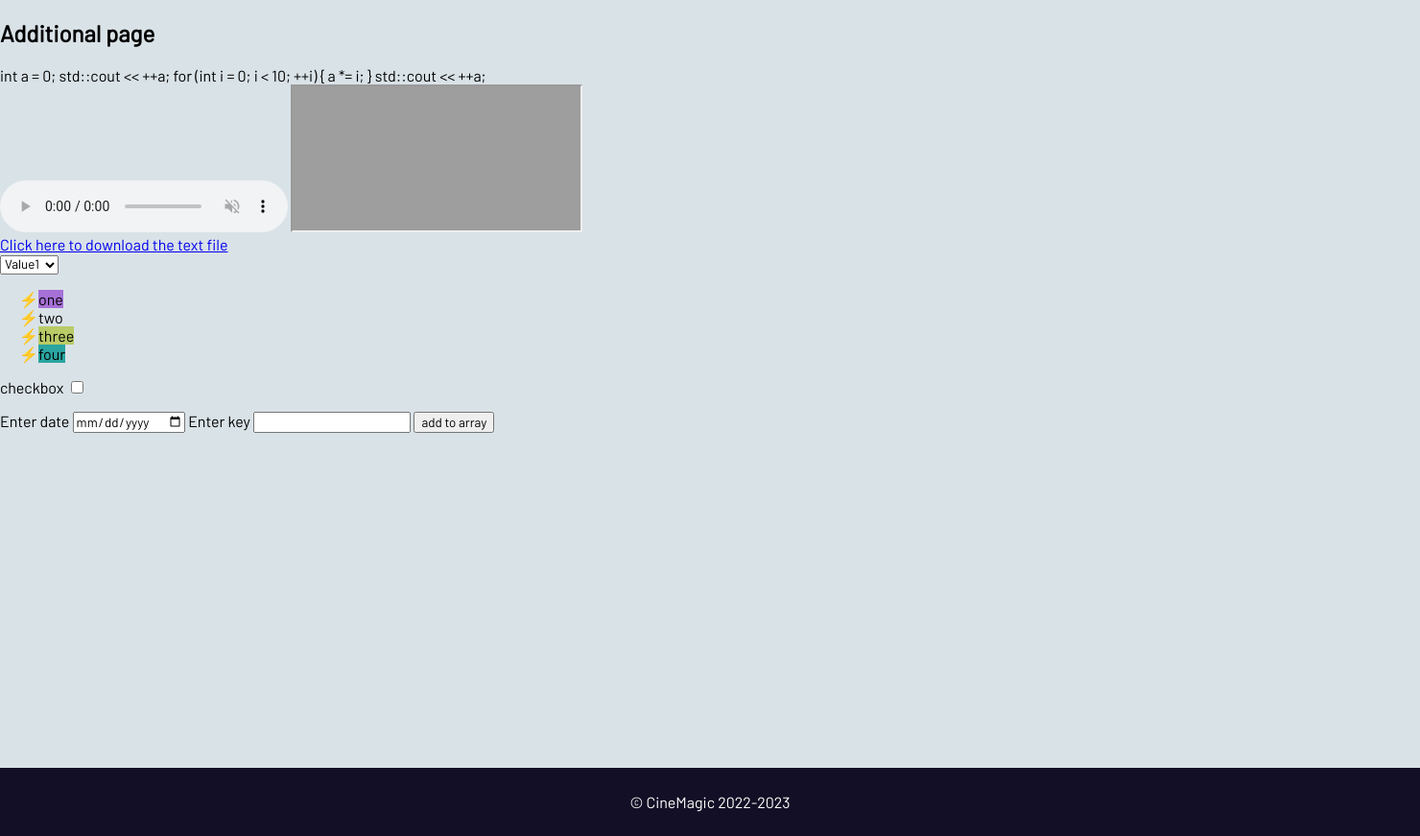
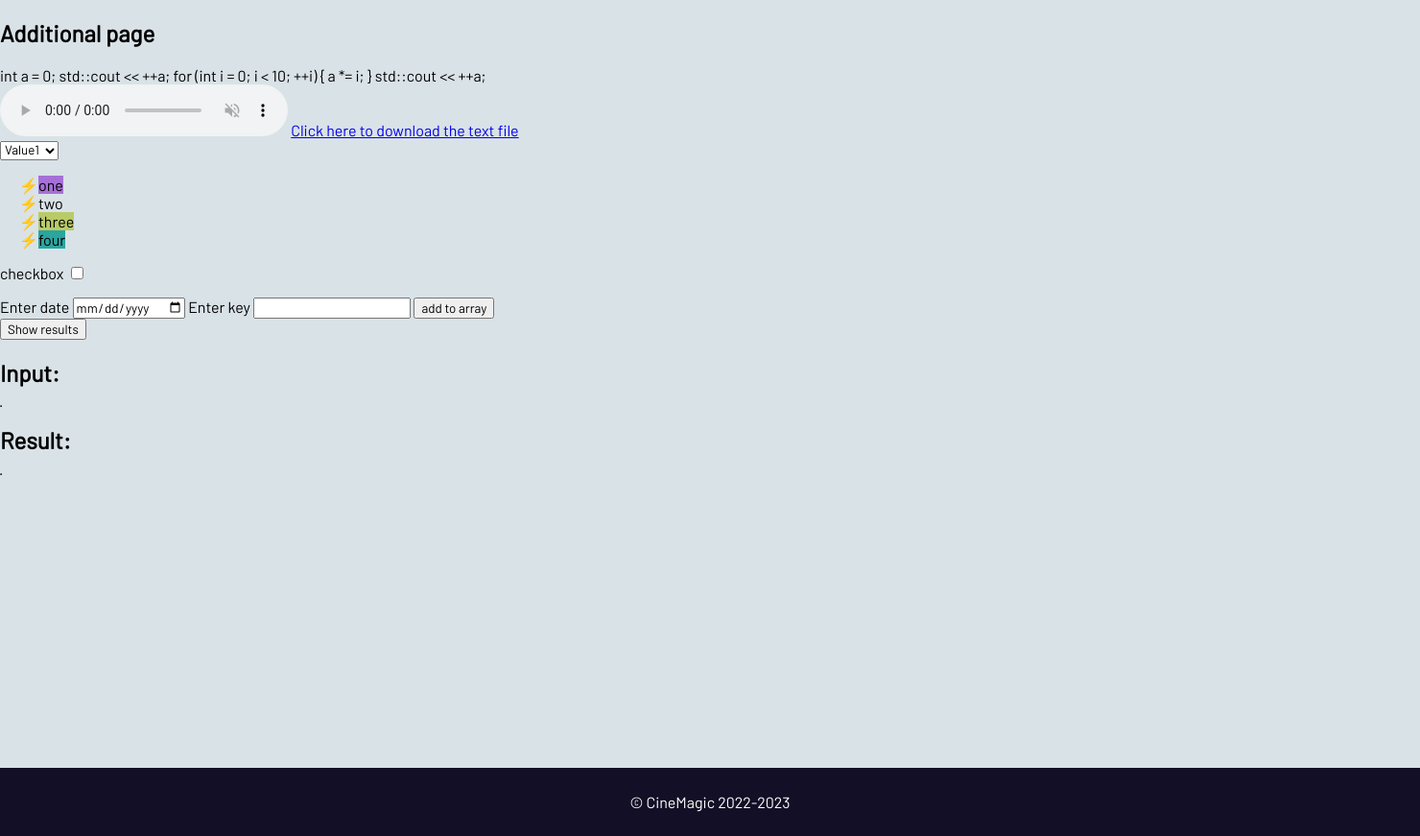
Before and after one commit to chamomil/MTDweb-ap, a Django app: page /additional in a window 1480 px wide. Shown: the part 114-985 px from the top of the page at 96% size. Run offline with Django 4.2, Linux system fonts and the light colour scheme; some web fonts are replaced; grey boxes are pictures that could not be loaded.

Commit message:
add individual task

```diff
--- a/info/admin.py
+++ b/info/admin.py
@@ -3,4 +3,3 @@ from django.contrib import admin
 from .models import Worker, MapData
 
 admin.site.register(Worker)
-admin.site.register(MapData)
--- a/info/forms.py
+++ /dev/null
@@ -1,8 +0,0 @@
-from django import forms
-from .models import MapData
-
-
-class DataForm(forms.ModelForm):
-    class Meta:
-        model = MapData
-        fields = ['date', 'key']
--- a/info/templates/additional.html
+++ b/info/templates/additional.html
@@ -19,9 +19,7 @@
         <source src="{% static "audio/zvuk-barabannoj-drobi.mp3" %}" type="audio/mpeg">
         Your browser does not support the audio element.
     </audio>
-    <iframe src="https://www.nbcnews.com/news/world/mv-ocean-explore-covid-luxury-cruise-ship-ran-aground-rcna105005"
-            title="description"></iframe>
-    <br>
+
     <a href="https://www.dwsamplefiles.com/?dl_id=176" download>Click here to download the text file</a>
     <br>
     <select name="select">
@@ -42,7 +40,7 @@
         </p>
     </form>
 
-    <form method="post" action="{% url 'additional' %}">
+    <form action="{% url 'additional' %}" id="task_form">
         {% csrf_token %}
         <label for="date_input">Enter date</label>
         <input type="date" id="date_input">
@@ -50,4 +48,14 @@
         <input type="text" id="key_input">
         <button type="submit">add to array</button>
     </form>
+    <form id="task_res_form">
+        <button type="submit">Show results</button>
+    </form>
+    <h2>Input:</h2>
+    <table id="table_input" border="1px">
+    </table>
+    <h2>Result:</h2>
+    <table id="table_output" border="1px">
+    </table>
+    <script src="/static/scripts/task_individual.js"></script>
 {% endblock %}
--- a/info/views.py
+++ b/info/views.py
@@ -1,10 +1,8 @@
 from django.views.generic import TemplateView, ListView
 from django.views import View
-from django.shortcuts import render
 
 from articles.models import Article
 from .models import Worker
-from .forms import DataForm
 
 
 class MainPageTemplateView(TemplateView):
@@ -41,17 +39,5 @@ class CouponsTemplateView(TemplateView):
     template_name = "coupons.html"
 
 
-class AdditionalTemplateView(View):
+class AdditionalTemplateView(TemplateView):
     template_name = "additional.html"
-
-    def get(self, request):
-        form = DataForm()
-        return render(request, self.template_name, {'form': form})
-
-    def post(self, request):
-        form = DataForm(request.POST)
-        if form.is_valid():
-            form.save()
-        else:
-            print(form.errors)
-        return render(request, self.template_name, {'form': form})
--- a/static/css/home.css
+++ b/static/css/home.css
@@ -42,7 +42,7 @@ main {
     height: fit-content;
     box-shadow: 0 5px 15px rgba(157, 184, 245, 96);
     color: white;
-    grid-row: 5;
+    grid-row: 6;
     grid-column: 1;
 }
 
@@ -54,7 +54,7 @@ main {
 
 .banner {
     grid-column: 2/5;
-    grid-row: 5;
+    grid-row: 6;
     display: flex;
     border-radius: 10px;
     margin-right: 60px;
@@ -109,7 +109,7 @@ main {
 #partners {
     grid-column: 1/5;
     margin: 0 0 60px;
-    grid-row: 6;
+    grid-row: 7;
     color: #1f1a42;
     padding-bottom: 40px;
 }
--- /dev/null
+++ b/static/scripts/task_individual.js
@@ -0,0 +1,64 @@
+document.addEventListener('DOMContentLoaded', function() {
+  const form = document.querySelector('#task_form');
+  const formRes = document.querySelector("#task_res_form");
+  const array = new Map();
+
+  form.addEventListener('submit', function(event) {
+    event.preventDefault();
+    const inputDate = new Date(document.getElementById('date_input').value);
+    const inputKey = document.getElementById('key_input').value;
+    array.set(inputKey, inputDate);
+    console.log(array);
+    document.getElementById('key_input').value = "";
+    document.getElementById('date_input').value = "";
+  });
+
+  formRes.addEventListener('submit', function(event) {
+    event.preventDefault();
+    const springDates = filterSpringDates(array);
+    let table_output = document.getElementById('table_output');
+    let table_input = document.getElementById('table_input');
+    while (table_input.rows.length > 0) {
+        table_input.deleteRow(0);
+    }
+    while (table_output.rows.length > 0) {
+        table_output.deleteRow(0);
+    }
+    for (const [key, date] of array) {
+        console.log(key, date);
+        let row = table_input.insertRow(-1);
+        let cell1 = row.insertCell(0);
+        let cell2 = row.insertCell(1);
+        cell1.innerHTML = key;
+        cell2.innerHTML = date.toString();
+    }
+
+    for (const [key, date] of springDates) {
+        console.log(key, date);
+        let row = table_output.insertRow(-1);
+        let cell1 = row.insertCell(0);
+        let cell2 = row.insertCell(1);
+        cell1.innerHTML = key;
+        cell2.innerHTML = date.toString();
+    }
+  });
+});
+
+/**
+ *
+ * @param map
+ * @returns {Map<string, Date>}
+ */
+function filterSpringDates(map) {
+    /** @type {Map<string, Date>} */
+    const springEntries = new Map();
+
+  for (const [key, date] of map) {
+      console.log(date);
+    if (date.getMonth() >= 2 && date.getMonth() <= 4) {
+      springEntries.set(key, date);
+    }
+  }
+
+  return springEntries;
+}
```
Also changed, not shown: static/css/additional.css (line endings or trailing spaces).
